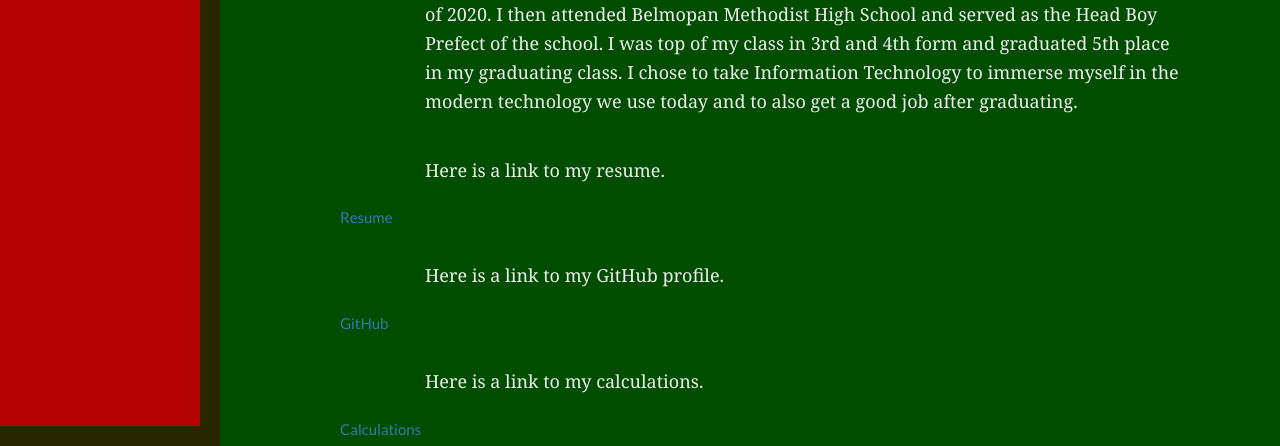
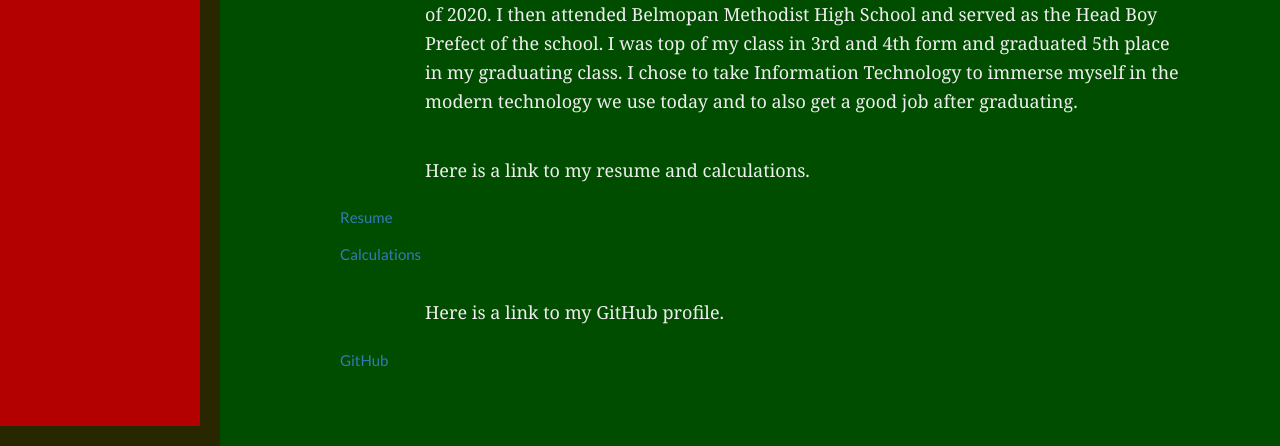
Before and after one commit to wasaniUB/Fixed-Website1, a plain HTML site: page aboutme.html in a window 1280 px wide. Shown: the part 374-820 px from the top of the page. Drawn offline with nearby package versions, Linux system fonts and the light colour scheme.

Commit message:
Update aboutme.html

```diff
--- a/aboutme.html
+++ b/aboutme.html
@@ -134,12 +134,11 @@
         <img src="WC Profile.jpg" alt="Wasani Castillo" width="184" height="122" style="float:left; margin-right:50px">
         My name is Wasani Castillo, and I am 16 years old. I'm currently in my first semester at the University of Belize. I was born on January 30, 2008 in Belmopan and attended United Evergreen Primary School starting in September of 2012 and graduating during the COVID-19 lockdown in June of 2020. I then attended Belmopan Methodist High School and served as the Head Boy Prefect of the school. I was top of my class in 3rd and 4th form and graduated 5th place in my graduating class. I chose to take Information Technology to immerse myself in the modern technology we use today and to also get a good job after graduating.
       </p>
-      <p class="intro-text">Here is a link to my resume.</p>
+      <p class="intro-text">Here is a link to my resume and calculations.</p>
       <p><a href="https://wasaniub.github.io/resuboots.html/">Resume</a></p>
+       <p><a href="https://wasaniub.github.io/New-Javascript/"> Calculations</a></p>
       <p class="intro-text">Here is a link to my GitHub profile.</p>
       <p><a href="https://github.com/wasaniUB">GitHub</a></p>
-      <p class="intro-text"> Here is a link to my calculations.</p>
-      <p><a href="https://wasaniub.github.io/New-Javascript/"> Calculations</a> </p>
     </article>
   </section>
 </div>
```
